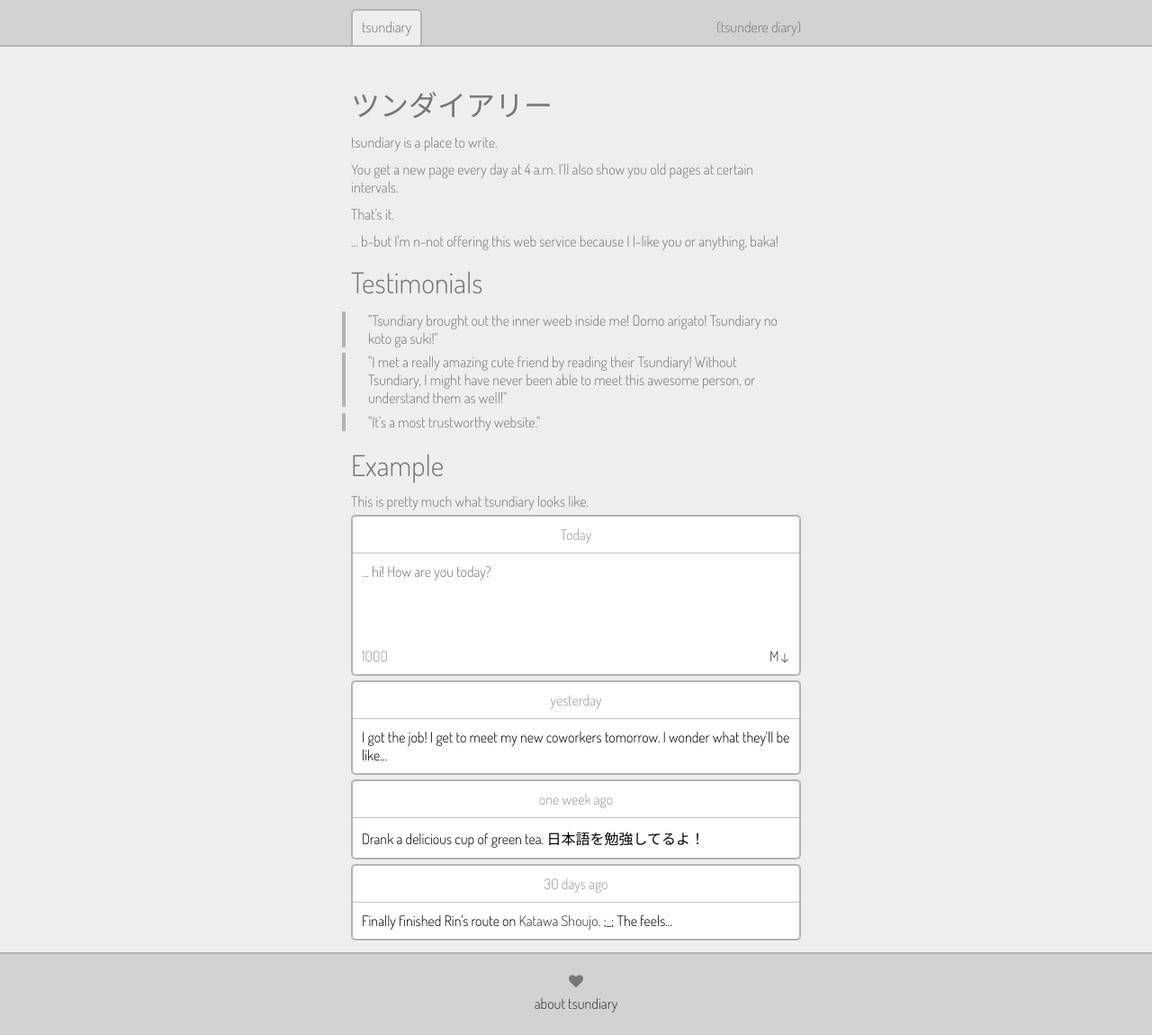
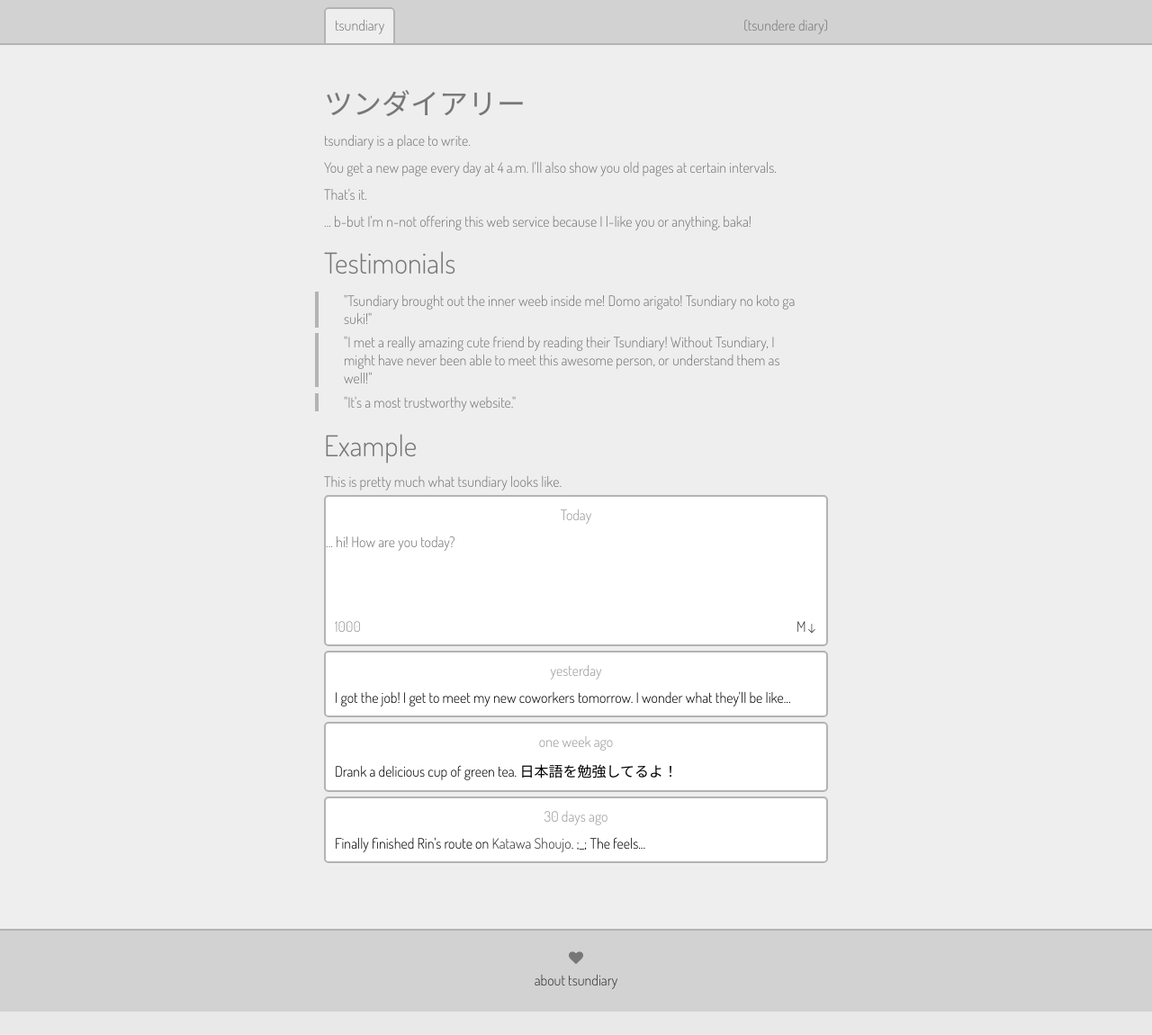
Before and after one commit to neynt/tsundiary, a Flask app: a page that uses templates/base.html in a window 1280 px wide. Shown: the whole page at 90% size. After the commit the page ends 1124 px from the top, so only its background shows below. Run offline with Flask 2, Linux system fonts and the light colour scheme; some libraries are stand-ins or nearby versions.

Commit message:
adjust theme: wider, a bit more mobile friendly

```diff
--- a/static/style.css
+++ b/static/style.css
@@ -1,380 +1,119 @@
 /* Normalize */
+* { margin: 0; padding: 0; }
 
-*
+/* Keep vertical scrollbar visible to prevent centering jumps */
+html { height: 100%; overflow-y: scroll; }
+
+body { font-size: 12pt; height: 100%; text-rendering: optimizeLegibility; }
+
+/* muh mobile */
+@media only screen and (-webkit-min-device-pixel-ratio: 1.3),
+       only screen and (-o-min-device-pixel-ratio: 13/10),
+       only screen and (min-resolution: 120dpi)
 {
-  margin: 0;
-  padding: 0;
-}
-/* Keep vertical scrollbar visible to prevent centering jumps */
-html
-{
-  height: 100%;
-  overflow-y: scroll;
-}
-
-body
-{
-  font-size: 12pt;
-  height: 100%;
-  text-rendering: optimizeLegibility;
+  body { font-size: 24pt; }
 }
 
 /* Colors */
-body {
-  background-color: #eee;
-  color: #777;
-}
-.cloud, .post
-{
-  color: #000;
-  background-color: #fff;
-  border-color: #b3b3b3;
-}
-p
-{
-  padding: 5px 0;
-}
+body { background-color: #eee; color: #777; }
+.cloud, .post { color: #000; background-color: #fff; border-color: #b3b3b3; }
+
+p { padding: 5px 0; }
+
 /* Links, in general */
-a
-{
-  color: #333;
-  text-decoration: none;
-}
-a:hover, a.selected_date
-{
-  text-decoration: underline;
-}
-blockquote
-{
-  border-left: 4px solid #b3b3b3;
-  padding: 0 5%;
-  margin: 5pt 0;
-  margin-left: -10px;
-}
-cite
-{
-  display: block;
-  text-align: right;
-  margin-top: -10px;
-  margin-bottom: 20px;
-}
-textarea
-{
-  color: #000;
-  resize: none;
-  outline: none;
-  overflow-y: hidden;
-}
+a { color: #333; text-decoration: none; }
+a:hover, a.selected_date { text-decoration: underline; }
 
-.status_area
-{
-  color: #999;
-  margin: 10px 10px 10px;
-}
-.error
-{
-  color: #ff491e;
-}
-
-div#top
-{
-  text-align: left;
-  background-color: #d2d2d2;
-  border-bottom: 2px solid #b3b3b3;
-  margin-bottom: 30px;
-  padding-top: 10px;
-}
-
-#logo
-{
-  display: inline-block;
-  margin: 10px 10px -30px;
-}
-
-div#nav
-{
-  display: block;
-  max-width: 500px;
-  margin: 0 auto;
-  padding: 10px;
-}
-div#nav a, div#nav input[type=submit]
-{
-  background-color: #eeeeee;
-  color: #777;
-  padding: 8px 10px 10px;
-  border: 2px solid #b3b3b3;
-  border-radius: 5px 5px 0 0;
-  text-decoration: none;
-}
-div#nav a.action_link
-{
-  border: 0;
-  background: 0;
-}
-div#nav a.cur_page
-{
-  border-bottom: 2px solid #eeeeee;
-}
+/* Quotes */
+blockquote { border-left: 4px solid #b3b3b3; padding: 0 5%; margin: 5pt 0; margin-left: -10px; }
+cite { display: block; text-align: right; margin-top: -10px; margin-bottom: 20px; }
 
 /* Fonts */
-div#wrap,
-input,
-textarea
-{
-  font-size: 12pt;
-  font-family: Dosis;
-}
+div#wrap, input, textarea { font-size: 1em; font-family: Dosis; }
+pre { border-left: 4px solid #b3b3b3; padding: 5pt 5%; margin: 10pt 0; margin-left: -10px; white-space: pre-wrap; }
+code { font-family: 'Inconsolata', monospace; }
 
-pre
-{
-  border-left: 4px solid #b3b3b3;
-  padding: 5pt 5%;
-  margin: 10pt 0;
-  margin-left: -10px;
-  white-space: pre-wrap;
-}
-code
-{
-  font-family: 'Inconsolata', monospace;
-}
+input { font-size: 1.1em; }
+textarea { font-size: 1em; }
 
-input
-{
-  font-size: 14pt;
-}
-
-h1
-{
-  padding: 10px 0 5px;
-  font-size: 24pt;
-  font-weight: normal;
-}
-h2
-{
-  padding: 10px 0 5px;
-  font-size: 17pt;
-  font-weight: normal;
-}
-h3
-{
-  font-size: 14pt;
-  font-weight: normal;
-}
+h1 { padding: 10px 0 5px; font-size: 2em; font-weight: normal; }
+h2 { padding: 10px 0 5px; font-size: 1.5em; font-weight: normal; }
+h3 { font-size: 1.1em; font-weight: normal; }
 
 /* Wrapper for main content */
-div#wrap
-{
-  position: relative;
-  min-height: 100%;
-}
+div#wrap { position: relative; min-height: 100%; }
 
 /* "cloud" container */
-.cloud, .post
-{
-  border-width: 2px;
-  border-style: solid;
-  border-radius: 5px;
-  padding: 0;
-}
-.post
-{
-  margin: 5px 0;
-}
+.cloud, .post { border-width: 2px; border-style: solid; border-radius: 5px; padding: 0; }
 
 /* Post editing components */
-#edit_area
-{
-  border: 0;
-  padding: 0 10px 0;
-  background-color: #fff;
-  word-wrap: break-word;
-  width: 100%;
-  box-sizing: border-box;
-  -moz-box-sizing: border-box;
-  cursor: text;
-}
+#edit_area { border: 0; background-color: #fff; word-wrap: break-word; width: 100%; box-sizing: border-box; -moz-box-sizing: border-box; cursor: text; }
+textarea { color: #000; resize: none; outline: none; overflow-y: hidden; }
+.status_area { color: #999; margin: 10px 10px 10px; }
+.error { color: #ff491e; }
 
-.stat
-{
-  padding: 2px 6px;
-  margin: 0 2px;
-}
-.stat i.fa
-{
-  margin-right: 5px;
-}
+/* User profile elements */
+.stat { padding: 2px 6px; margin: 0 2px; }
+.stat i.fa { margin-right: 5px; }
 
 /* Contains an entire post. */
-.post
-{
-  clear: both;
-}
+.post { margin: 5px 0; clear: both; }
 
 /* Post decoration */
-.post_date
-{
-  display: block;
-  margin: 10px 0;
-  padding: 0 0 10px;
-  font-size: 16px;
-  text-align: center;
-  border-bottom: 1px solid #c2c2c2;
-  color: #999;
-}
-.hidden
-{
-  border: 0;
-  padding: 0;
-}
+.post_date { display: block; margin: 10px 0; text-align: center; color: #999; }
+.hidden { border: 0; padding: 0; }
 
 /* Post body */
-.post_body
-{
-  margin: -5px 0 5px;
-  padding: 0px 10px 0px;
-  word-wrap: break-word;
-}
+.post_body { margin: -5px 0 5px; padding: 0px 10px 0px; word-wrap: break-word; }
 
-/* */
-img
-{
-  display: block;
-  max-width: 100%;
-  margin: 0 auto;
-}
+/* post body stuff */
+img { display: block; max-width: 100%; margin: 0 auto; }
+textarea { color: #000; resize: none; outline: none; overflow-y: hidden; }
+.status_area { color: #999; margin: 10px 10px 10px; }
+.error { color: #ff491e; }
 
-/* post body crap */
-ul
-{
-  margin: 15px 0;
-  list-style-type: square;
-}
-li
-{
-  margin: 0 0 5px;
-  margin-left: 20px;
-}
-code
-{
-  font-family
-}
+ul { margin: 0; list-style-type: square; }
+li { margin: 0 0 5px; margin-left: 20px; }
+
 /* youtube stuff for now */
-iframe
-{
-  width: 100%;
-  height: 315px;
-  border: 0;
-}
+iframe { width: 100%; height: 315px; border: 0; }
 
 /* Get rid of focus outlines */
-input,
-div#edit_area:focus
-{
-  outline: none;
-}
+input, div#edit_area:focus { outline: none; }
+input { background-color: #fff; }
+.input_box { width: 50%; min-width: 10em; max-width: 250px; text-align: center; padding: 0; border-radius: 5px; margin-left: auto; margin-right: auto; margin-bottom: 10px; }
 
-input
-{
-  background-color: #fff;
-}
+input[type="text"], input[type="email"], input[type="password"] { width: 90%; border: 0; }
 
-.input_box
-{
-  width: 50%;
-  min-width: 150px;
-  max-width: 250px;
-  text-align: center;
-  padding: 0;
-  border-radius: 5px;
-  margin-left: auto;
-  margin-right: auto;
-  margin-bottom: 10px;
-}
-
-input[type="text"],
-input[type="email"],
-input[type="password"]
-{
-  width: 90%;
-  border: 0;
-}
-
-select
-{
-  width: 100%;
-  -webkit-appearance: none;
-  -moz-appearance: none;
-  text-indent: 0.01px;
-  text-overflow: '';
-  font-family: 'Dosis', sans-serif;
-  font-size: 16px;
-  background-color: #ffffff;
-  border: 1px solid rgba(0, 0, 0, 0.5);
-  border-radius: 2px;
-  padding: 2px;
-}
+select { width: 100%; -webkit-appearance: none; -moz-appearance: none; text-indent: 0.01px; text-overflow: ''; font-family: 'Dosis', sans-serif; font-size: 1em; background-color: #ffffff; border: 1px solid rgba(0, 0, 0, 0.5); border-radius: 2px; padding: 2px; }
 
 /* Submit buttons */
-.submitbutton
-{
-  width: 90%;
-  margin: 0;
-  border: 0;
-  border-radius: 0;
-  background: transparent;
-}
+.submitbutton { width: 90%; margin: 0; border: 0; border-radius: 0; background: transparent; }
 
-.login_box_active
-{
-  background: #fff;
-  border-color: #000;
-}
+.login_box_active { background: #fff; border-color: #000; }
 
 /* First item in a form. */
-.first
-{
-  padding-top: 10px;
-}
+.first { padding-top: 10px; }
 /* Last item in a form. */
-.last
-{
-  padding-bottom: 10px;
-  margin-bottom: 1px;
-}
+.last { padding-bottom: 10px; margin-bottom: 1px; }
 
 /* The horizontal line */
-hr
-{
-  margin: 10px 0;
-  border: 0;
-  border-top: 1px solid #b3b3b3;
-}
+hr { margin: 10px 0; border: 0; border-top: 1px solid #b3b3b3; }
 /* ... in clouds */
-.cloud hr
-{
-  margin: 0 0;
-}
+.cloud hr { margin: 0 0; }
+
+/* Top bar */
+div#top { text-align: left; background-color: #d2d2d2; border-bottom: 2px solid #b3b3b3; margin-bottom: 30px; padding-top: 10px; }
+
+#logo { display: inline-block; margin: 10px 10px -30px; }
+
+div#nav { display: block; max-width: 35em; margin: 0 auto; padding: 0.5em 0.5em 10px; }
+div#nav a, div#nav input[type=submit] { background-color: #eeeeee; color: #777; padding: 8px 10px 10px; border: 2px solid #b3b3b3; border-radius: 5px 5px 0 0; text-decoration: none; }
+div#nav a.action_link { border: 0; background: 0; }
+div#nav a.cur_page { border-bottom: 2px solid #eeeeee; }
 
 /* Content div */
-div#content
-{
-  min-width: 150px;
-  max-width: 500px;
-  margin: 0 auto;
-  padding: 0 10px 100px;
-}
+div#content { min-width: 10em; max-width: 35em; margin: 0 auto; padding: 0 0.5em 10em; }
 
 /* Footer div */
-div#foot
-{
-  background-color: #d2d2d2;
-  color: #777;
-  border-top: 2px solid #b3b3b3;
-  position: absolute;
-  padding: 20px 0px;
-  left: 0;
-  right: 0;
-  bottom: 0;
-  text-align: center;
-}
+div#foot { background-color: #d2d2d2; color: #777; border-top: 2px solid #b3b3b3; position: absolute; padding: 20px 0px; left: 0; right: 0; bottom: 0; text-align: center; }
--- a/static/themes/Misato Tachibana.css
+++ b/static/themes/Misato Tachibana.css
@@ -16,7 +16,7 @@ div#content { padding-bottom: 130px; }
 
 /* Posts */
 .cloud, .post { border-width: 1px; border-color: rgba(32, 32, 32, 0.5); }
-.post_date { border-bottom: 1px dashed #E79295; }
+hr { border-top: 1px dashed #E79295; }
 
 /* Footer */
 div#foot { border-top: 16px dashed #E1A49F; background-color: #DA7072; color: #FAE9CD; }
--- a/static/themes/Rei Ayanami.css
+++ b/static/themes/Rei Ayanami.css
@@ -13,7 +13,7 @@ div#nav a.cur_page { color: #413C63; border-color: #413C63; border-bottom-color:
 
 /* Posts */
 .cloud, .post { border-width: 1px; border-color: rgba(44, 43, 97, 0.6); }
-.post_date { border-color: rgba(44, 43, 97, 0.6); }
+hr { border-color: rgba(44, 43, 97, 0.6); }
 
 /* Footer */
 div#foot { border-color: #413C63; background-color: #94ADED; color: #EFEDFA; }
--- a/static/themes/Saya.css
+++ b/static/themes/Saya.css
@@ -13,7 +13,8 @@ div#nav a.cur_page { color: #18342E; border-color: #16526B; border-bottom-color:
 
 /* Posts */
 .cloud, .post { border-width: 1px; border-color: #178666; }
-.post_date { border-color: #178666; color: #71AB99; }
+hr { border-color: #178666; }
+.post_date { color: #71AB99; }
 
 /* Footer */
-div#foot { border-color: #16526B; background-color: #5989A0; color: #AE0600; }
+div#foot { border-color: #16526B; background-color: #88CDA1; color: #AE0600; }
--- a/templates/base.html
+++ b/templates/base.html
@@ -6,6 +6,7 @@
 
     <script src='/static/jquery.min.js' type='text/javascript'></script>
     <!-- Include the excellent Dosis font. -->
+
     <link href='//fonts.googleapis.com/css?family=Dosis:300' rel='stylesheet' type='text/css'>
     <link href='/static/style.css' rel='stylesheet' />
     {% if author %}
@@ -28,7 +29,7 @@
     {% if g.user %}
         {% for target, text, title in [
             ('/', "<i class='fa fa-pencil'></i>", "Write"),
-            ('/~' + g.user.sid, "<i class='fa fa-bars'></i>", "Archive"),
+            ('/~' + g.user.sid, "<i class='fa fa-calendar'></i>", "Archive"),
             ('/settings', "<i class='fa fa-cog'></i>", "Options"),
         ]%}
             {% if request.path == target or request.path.startswith(target + '/') %}
@@ -43,16 +44,7 @@
             hi, {{ g.user.name }}!
         </div>
     {% else %}
-        {% for target, text in [
-            ('/', "tsundiary"),
-        ]%}
-            {% if request.path == target %}
-            <a href='{{target}}' class='cur_page'>{{text | safe}}</a>
-            {% else %}
-            <a href='{{target}}'>{{text | safe}}</a>
-            {% endif %}
-        {% endfor %}
-
+        <a href='/'>tsundiary</a>
         <div style='float: right'>(tsundere diary)</div>
     {% endif %}
     </div>
--- a/templates/entry.html
+++ b/templates/entry.html
@@ -7,6 +7,7 @@
 <div class='post_date'>
   {{ p.posted_date | prettydate }}
 </div>
+<hr />
 <div class='post_body'>{{ p.content | my_markdown | safe }}</div>
 {% endif %}
 </div>
```
Also changed, not shown: templates/write.html (+7 -1 lines).
